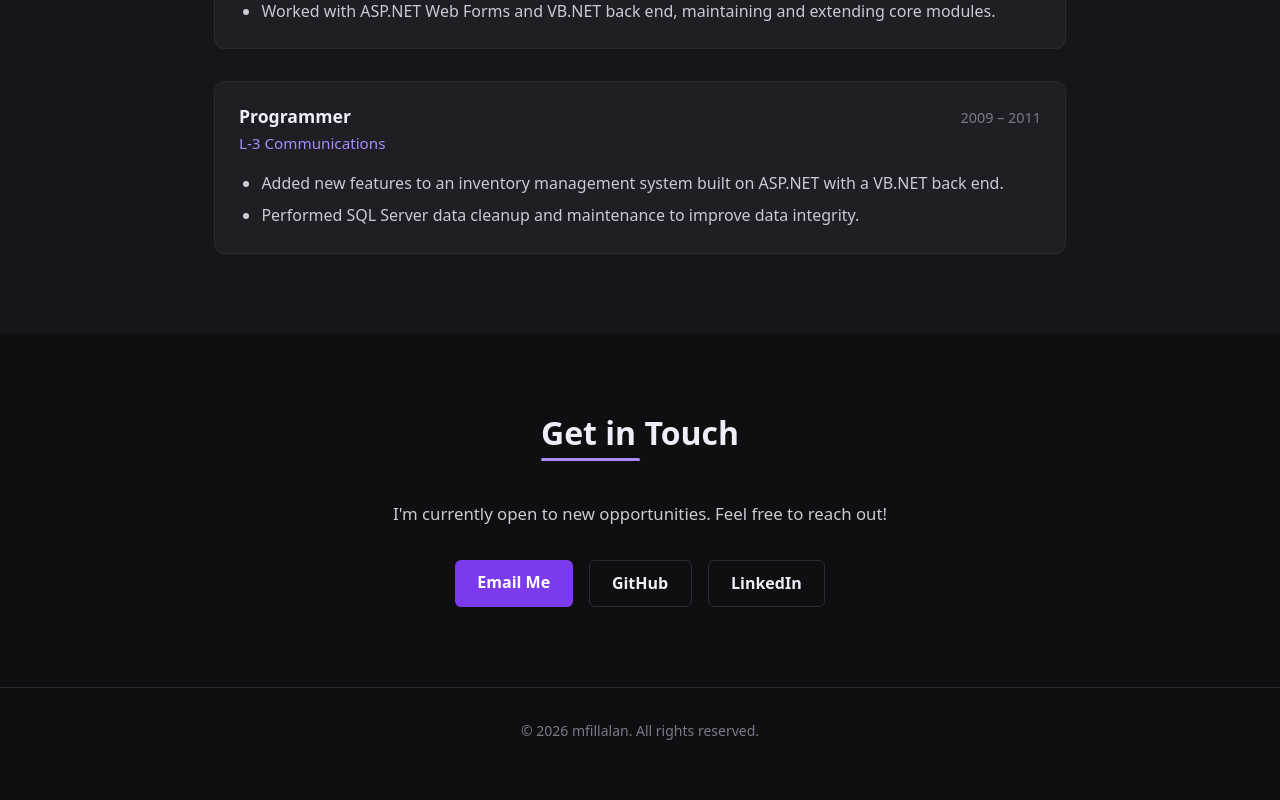
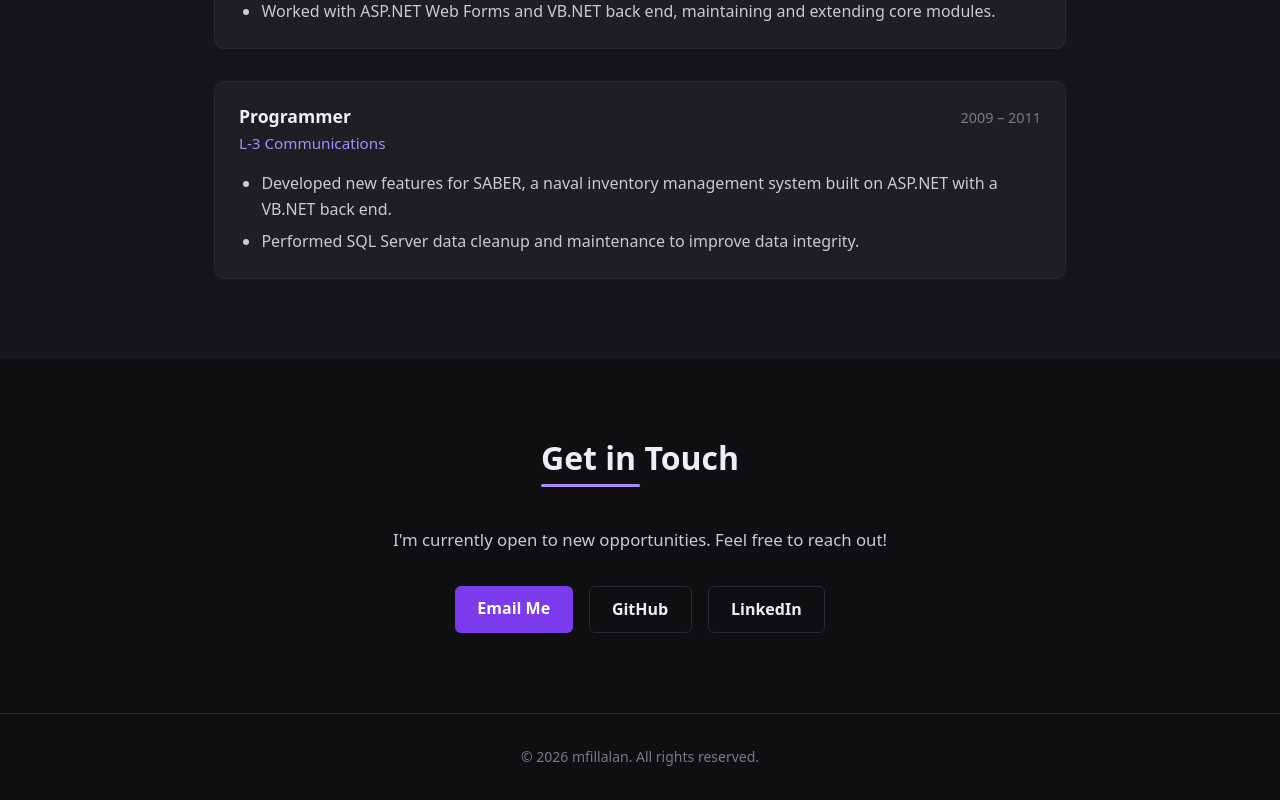
Before and after one commit to mfillalan/mfillalan-portfolio, a React (Vite) app: page / in a window 1280 px wide. Shown: the part 3528-4328 px from the top of the page. Before the commit the page ends 4302 px from the top, so only its background shows below. Built offline with nearby package versions, Linux system fonts and the light colour scheme.

Commit message:
fix: name L-3 system as SABER

```diff
--- a/src/components/Experience.tsx
+++ b/src/components/Experience.tsx
@@ -49,7 +49,7 @@ const experience: Job[] = [
     role: 'Programmer',
     period: '2009 – 2011',
     bullets: [
-      'Added new features to an inventory management system built on ASP.NET with a VB.NET back end.',
+      'Developed new features for SABER, a naval inventory management system built on ASP.NET with a VB.NET back end.',
       'Performed SQL Server data cleanup and maintenance to improve data integrity.',
     ],
   },
```
